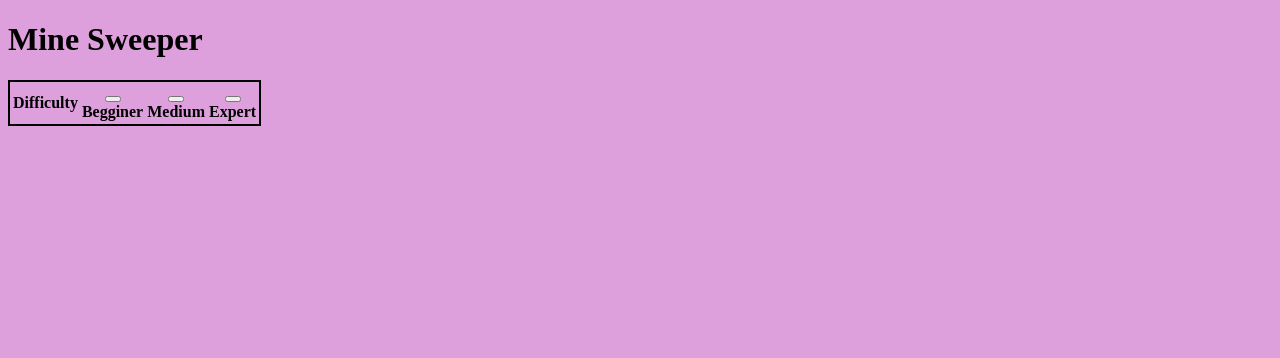
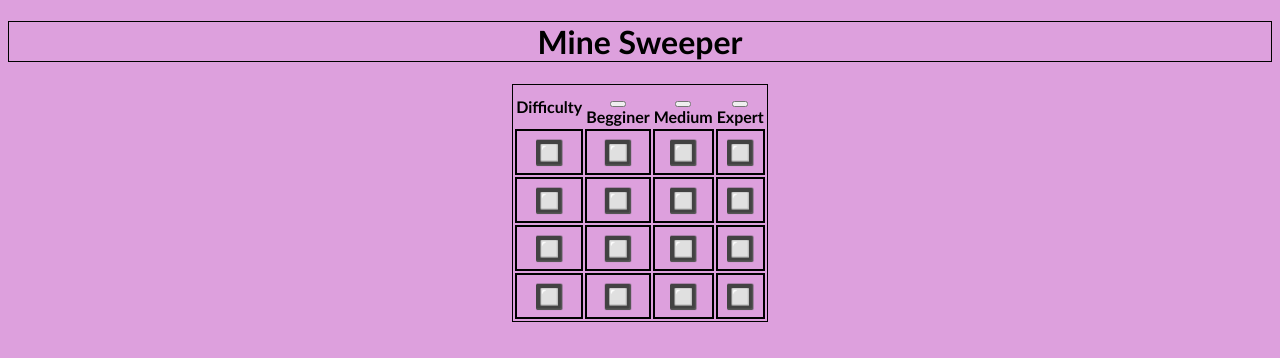
Before and after one commit to YuvalBeitOn/firstDelivery, a plain HTML site: page index.html in a window 1280 px wide. Drawn offline with Linux system fonts and the light colour scheme.

Commit message:
first-upload

```diff
--- a/css/app.css
+++ b/css/app.css
@@ -1,8 +1,3 @@
-table,
-tbody {
-    border: 2px solid black;
-}
-
 body {
     background-color: plum;
     color: black;
@@ -21,3 +16,33 @@ body {
     font-size: 1.5em;
     cursor: pointer;
 }
+
+.header,
+h1 {
+    margin-left: auto;
+    margin-right: auto;
+    text-align: center;
+    font-family: 'Gill Sans', 'Gill Sans MT', Calibri, 'Trebuchet MS', sans-serif;
+    border: 1px black solid;
+    border-bottom: 1px black solid;
+    cursor: pointer;
+}
+
+.table,
+td {
+    font-family: 'Gill Sans', 'Gill Sans MT', Calibri, 'Trebuchet MS', sans-serif;
+    border: 2px black solid;
+    text-align: center;
+    font-size: larger;
+    font-weight: bold;
+    margin-left: auto;
+    margin-right: auto;
+    border: 2px black solid;
+    cursor: pointer;
+}
+
+
+/* td {
+    padding: 20px;
+    font-family: 'Gill Sans', 'Gill Sans MT', Calibri, 'Trebuchet MS', sans-serif;
+} */
--- a/index.html
+++ b/index.html
@@ -8,7 +8,7 @@
 
 <body onload="initGame()" onkeyup="">
     <h1>Mine Sweeper</h1>
-    <table>
+    <table class="header">
         <thead>
             <th>Difficulty</th>
             <th class="diff"><button onclick="setDifficulty(this)" name="Begginer"></button><br>Begginer</th>
--- a/js/game.js
+++ b/js/game.js
@@ -15,27 +15,24 @@ var gLevel = {
     MINES: 2
 };
 
-var gBoard = buildBoard();
-
+var gBoard;
 var gGame = {
-    isOn: false,
+    isOn: true,
     shownCount: 0,
     markedCount: 0,
     secsPassed: 0
 };
 
-
 function initGame() {
-    setDifficulty();
-    gGame.isOn = true;
-    gGame.shownCount = 0;
-    gGame.markedCount = 0;
-    gGame.secsPassed = 0;
+    gBoard = buildBoard();
+    placeMines(gBoard);
+    updateCountMines(gBoard);
     renderBoard(gBoard);
 }
 
 function buildBoard() {
     // Builds the board
+    // setDifficulty();
     var board = [];
     for (var i = 0; i < gLevel.SIZE; i++) {
         board[i] = [];
@@ -48,20 +45,8 @@ function buildBoard() {
             };
         };
     }
-    board[3][2] = {
-        minesAroundCount: 0,
-        isShown: false,
-        isMine: true,
-        isMarked: false
-    };
-    board[1][3] = {
-        minesAroundCount: 0,
-        isShown: false,
-        isMine: true,
-        isMarked: false
-    };
     console.table(board);
-    updateCountMines(board);
+    // updateCountMines(board);
     return board;
 
     // Set mines at random locations
@@ -69,25 +54,58 @@ function buildBoard() {
     // Return the created board
 }
 
-// function placeMines();
+function placeMines(board) {
+    var emptyPoses = [];
+    for (var i = 0; i < board.length; i++) {
+        for (var j = 0; j < board[i].length; j++) {
+            var cell = board[i][j];
+            var pos = { i: i, j: j };
+            emptyPoses.push(pos);
+        }
+    }
+    for (var i = 0; i < gLevel.MINES; i++) {
+        var randPos = emptyPoses[getRandomIntInclusive(0, emptyPoses.length)];
+        board[randPos.i][randPos.j].isMine = true;
+    }
+}
+
+// function expandShown(pos) { // כאשר המשתמש לוחץ על תא עם המספר 0 שאין מסביבו מוקשים
+//     if (gBoard[pos.i][pos.j].minesAroundCount === 0) {
+//         for (var i = pos.i - 1; i <= pos.i + 1; i++) {
+//             if (i < 0 || i >= gBoard.length) continue;
+//             for (var j = pos.j - 1; j <= pos.j + 1; j++) {
+//                 if (j < 0 || j >= gBoard[i].length) continue;
+//                 if (pos.i === i && pos.j === j) continue;
+//                 var cell = gBoard[i][j];
+//                 if (cell === MINE) return;
+//                 else {
+//                     cell.isShown = true;
+//                 }
+//             }
+//         }
+//     }
+// }
 
 
 function setDifficulty(elBtn) {
-
     switch (elBtn.name) {
         case 'Begginer':
             gLevel.SIZE = 4;
+            gLevel.MINES = 2;
+            initGame();
             break;
         case 'Medium':
-            gLevel.SIZE = 4;
+            gLevel.SIZE = 8;
+            gLevel.MINES = 12;
+            initGame();
             break;
         case 'Expert':
-            gLevel.SIZE = 4;
+            gLevel.SIZE = 12;
+            gLevel.MINES = 30;
+            initGame();
             break;
     }
-    init();
 }
-
 
 function updateCountMines(board) {
     for (var i = 0; i < board.length; i++) {
@@ -106,10 +124,10 @@ function renderBoard(board) {
         strHTML += '<tr>\n';
         for (var j = 0; j < board[0].length; j++) {
             var currCell = board[i][j];
-
+            var pos = { i: gBoard[i], j: gBoard[j] };
             var cellClass = getClassName({ i: i, j: j })
 
-            strHTML += '\t<td class="cell ' + cellClass + ' " oncontextmenu = "cellMarked(event,' + i + ',' + j + ')" onclick="cellClicked(' + i + ',' + j + ')" >\n';
+            strHTML += '\t<td class="cell ' + cellClass + ' " oncontextmenu = "cellMarked(event,' + i + ',' + j + ')" onclick="cellClicked(' + i + ',' + j + ')">\n';
 
             if (!currCell.isShown && currCell.isMarked) {
                 strHTML += FLAG;
@@ -161,7 +179,7 @@ function setMinesNegsCount(board, pos) { // pos - object {i: i, j: j}
 
 // console.log(setMinesNegsCount(gBoard, { i: 2, j: 3 }));
 
-function cellClicked(i, j) { // איך לעשות עם rendercell
+function cellClicked(i, j) {
     var currCell = gBoard[i][j];
     if (currCell.isShown) return;
     currCell.isShown = true;
```
